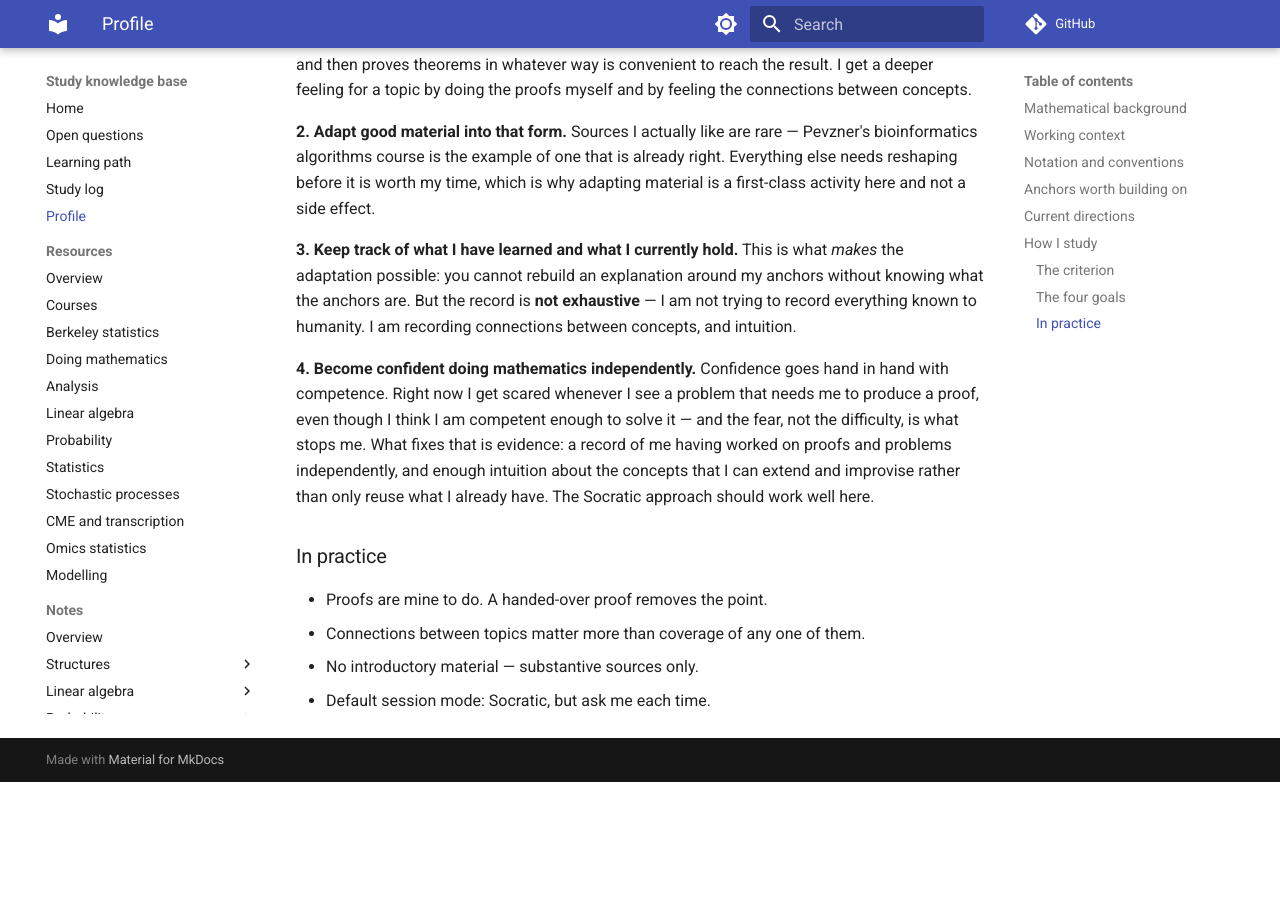
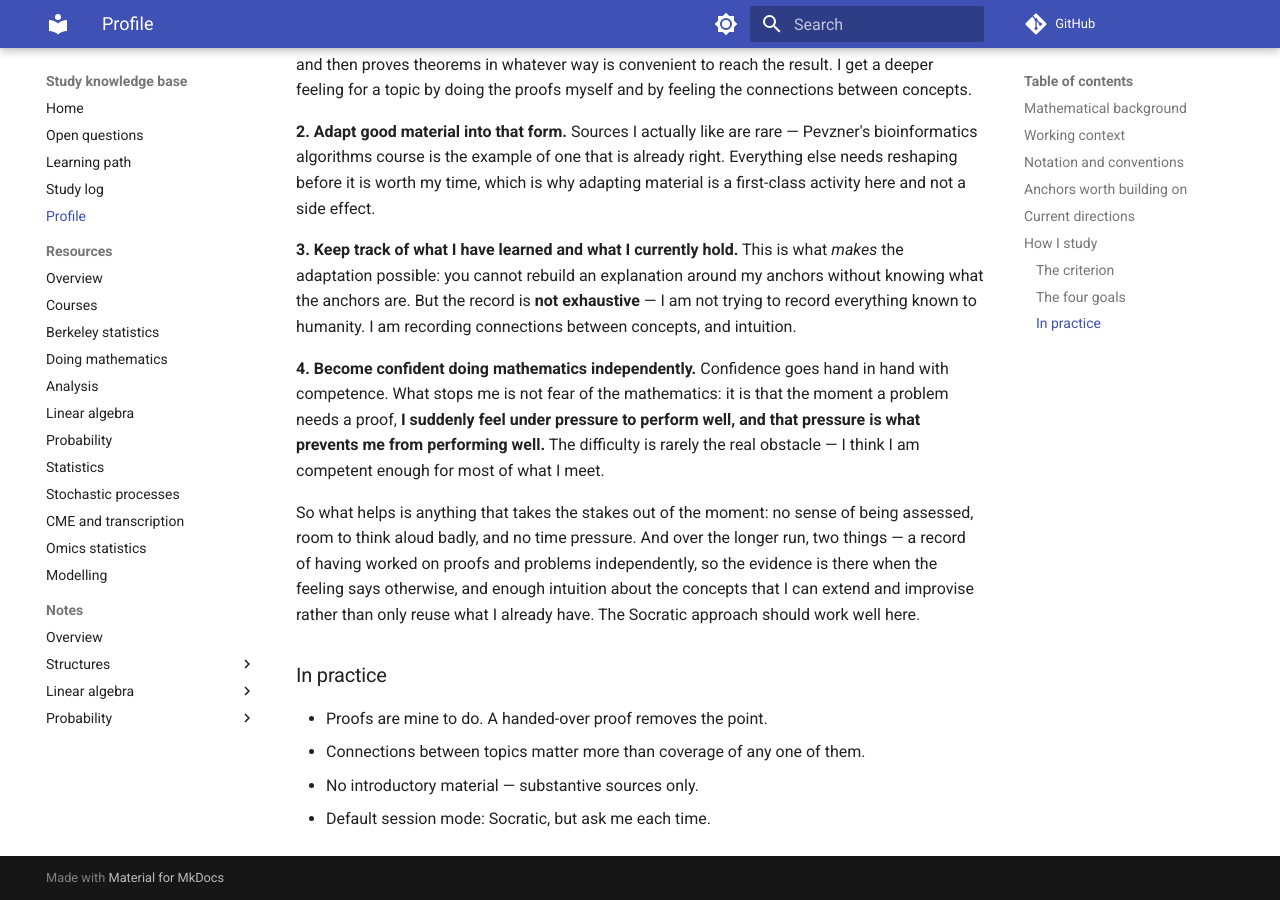
Before and after one commit to Claptar/knowledge-base, an MkDocs documentation site: the page built from docs/profile.md, in a window 1280 px wide and 900 px high, scrolled down 2268 px. Built offline with MkDocs 1.6.1 and Material for MkDocs 9.7.7, drawn with Linux system fonts in a browser that asks for light colours; comment, search, counter and statistics services are not loaded; before the commit the page ends 3050 px from its top, so only the background shows below that.

Commit message:
Correct goal 4: it is performance pressure, not fear
His words: the moment a problem needs a proof he feels suddenly pressured to
perform well, and that pressure is what prevents performing well. Different
obstacle, different remedy — lower the stakes, never make it feel graded.

The unaided marker stays but is now explicitly a record rather than a score:
a tally read back to him would recreate the pressure it exists to relieve.

Co-Authored-By: Claude Opus 5 (1M context) <noreply@anthropic.com>

```diff
--- a/docs/profile.md
+++ b/docs/profile.md
@@ -89,11 +89,16 @@ anchors are. But the record is **not exhaustive** — I am not trying to record
 humanity. I am recording connections between concepts, and intuition.
 
 **4. Become confident doing mathematics independently.** Confidence goes hand in hand with
-competence. Right now I get scared whenever I see a problem that needs me to produce a proof, even
-though I think I am competent enough to solve it — and the fear, not the difficulty, is what stops
-me. What fixes that is evidence: a record of me having worked on proofs and problems independently,
-and enough intuition about the concepts that I can extend and improvise rather than only reuse what
-I already have. The Socratic approach should work well here.
+competence. What stops me is not fear of the mathematics: it is that the moment a problem needs a
+proof, **I suddenly feel under pressure to perform well, and that pressure is what prevents me from
+performing well.** The difficulty is rarely the real obstacle — I think I am competent enough for
+most of what I meet.
+
+So what helps is anything that takes the stakes out of the moment: no sense of being assessed,
+room to think aloud badly, and no time pressure. And over the longer run, two things — a record of
+having worked on proofs and problems independently, so the evidence is there when the feeling says
+otherwise, and enough intuition about the concepts that I can extend and improvise rather than only
+reuse what I already have. The Socratic approach should work well here.
 
 ### In practice
 
```
Also changed, not shown: AGENTS.md (+14 -6 lines), docs/questions.md (+7 -5 lines), skills/study-mentor/SKILL.md (+13 -4 lines), skills/study-mentor/references/background.md (+7 -4 lines), skills/study-mentor/references/kb-structure.md (+2 -2 lines).
